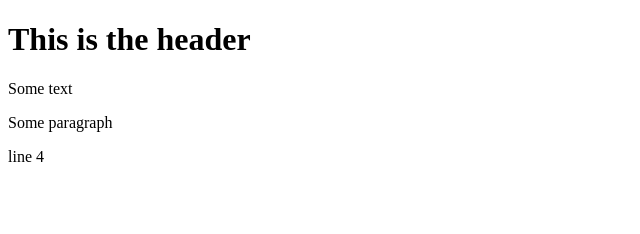
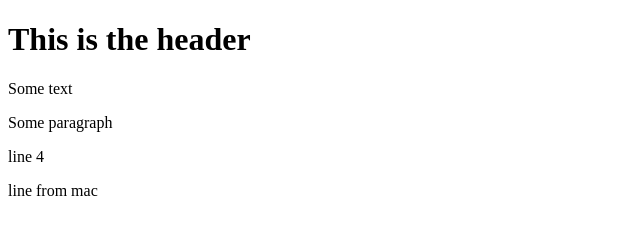
Before and after one commit to stetsyshyn/git-test, a plain HTML site: page index.html in a window 1280 px wide. Shown: the whole page, without its empty margins (0-640 px from the left). Drawn offline with Linux system fonts and the light colour scheme.

Commit message:
new line from mac

```diff
--- a/index.html
+++ b/index.html
@@ -11,5 +11,6 @@
   <div>Some text</div>
   <p>Some paragraph</p>
   <p>line 4</p>
+  <p>line from mac</p>
 </body>
 </html>
```
